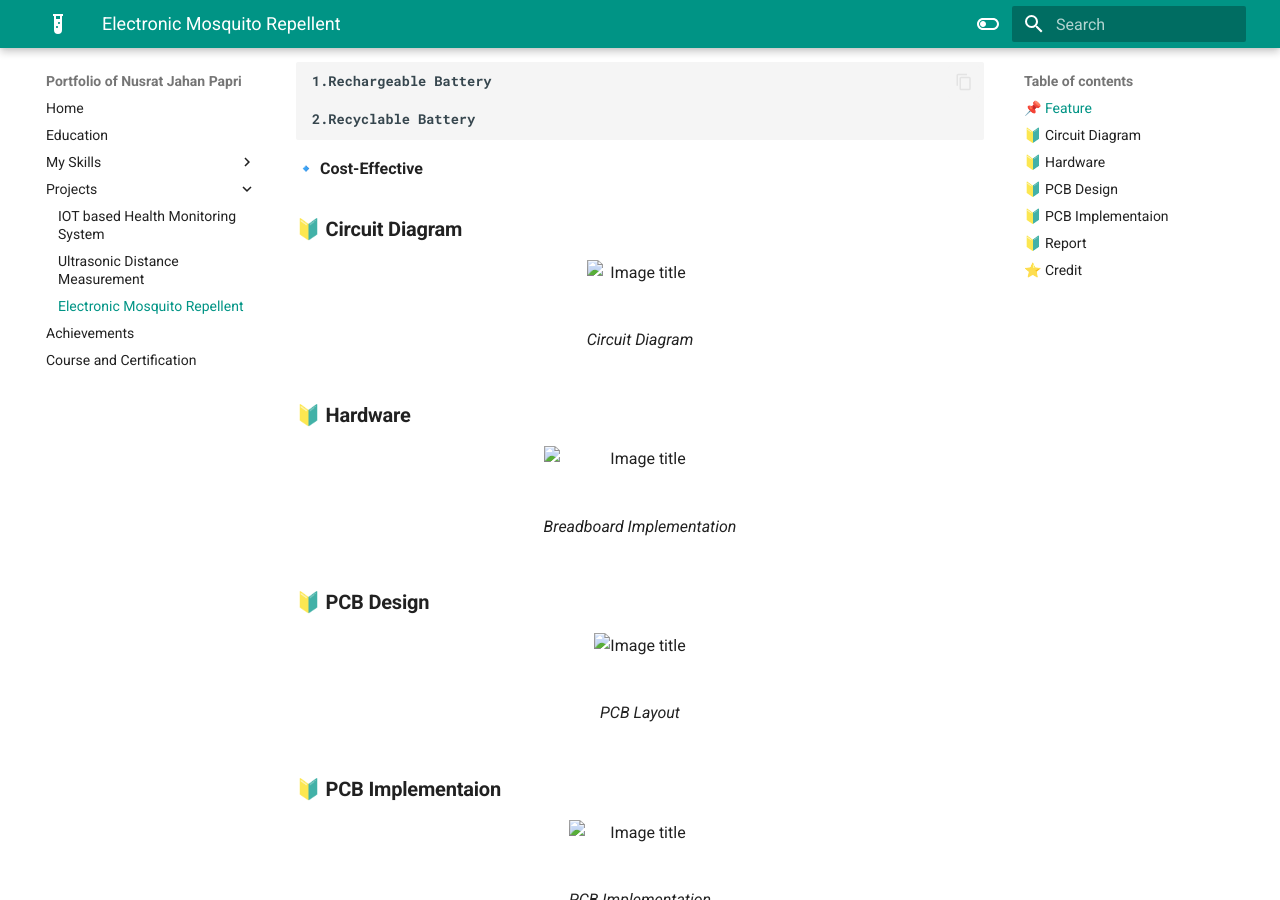
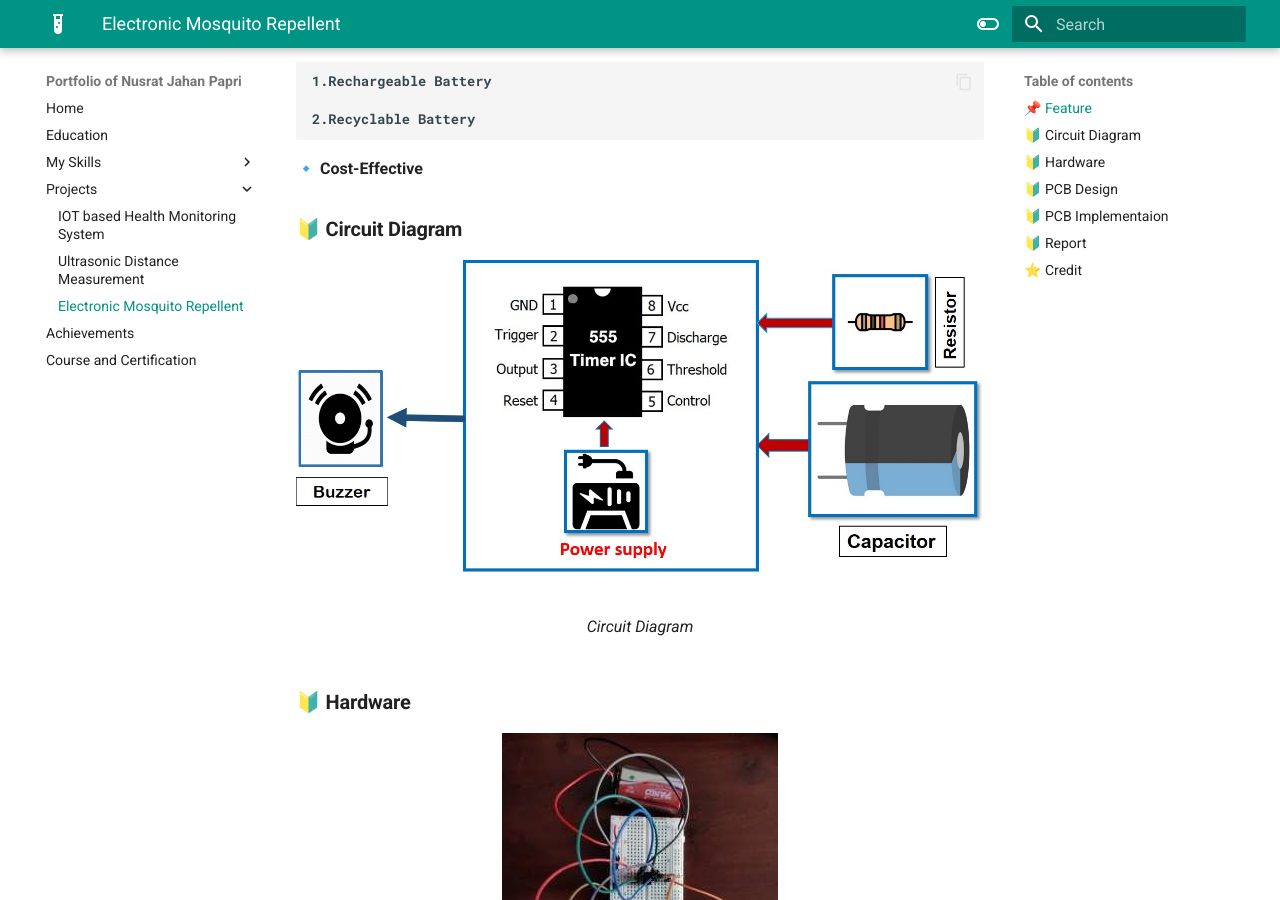
Before and after one commit to Nusrat008/papri-portfolio, an MkDocs documentation site: the page built from docs/Mosquito-repellent-ckt.md, in a window 1280 px wide and 900 px high, scrolled down 634 px. Built offline with MkDocs 1.6.1 and Material for MkDocs 9.7.7, drawn with Linux system fonts in a browser that asks for light colours.

Commit message:
fix images problem

```diff
--- a/docs/Mosquito-repellent-ckt.md
+++ b/docs/Mosquito-repellent-ckt.md
@@ -23,28 +23,28 @@ This model can be made by using the components are 555 timer, buzzer, switch , b
 ### **🔰 Circuit Diagram**
 
 <figure markdown="span">
-![Image title](images\mosquito-circuit.jpg){ loading=lazy }
+![Image title](images/mosquito-circuit.jpg){ loading=lazy }
   <figcaption>Circuit Diagram</figcaption>
 </figure>
 
 ### **🔰 Hardware**
 
 <figure markdown="span">
-![Image title](images\breadboard-implementation.jpg){ loading=lazy }
+![Image title](images/breadboard-implementation.jpg){ loading=lazy }
   <figcaption>Breadboard Implementation</figcaption>
 </figure>
 
 ### **🔰 PCB Design**
 
 <figure markdown="span">
-![Image title](images\pcb-layout.jpg){ loading=lazy }
+![Image title](images/pcb-layout.jpg){ loading=lazy }
   <figcaption>PCB Layout</figcaption>
 </figure>
 
 ### **🔰 PCB Implementaion**
 
 <figure markdown="span">
-![Image title](images\PCB-implementation.jpg){ loading=lazy }
+![Image title](images/PCB-implementation.jpg){ loading=lazy }
   <figcaption>PCB Implementation</figcaption>
 </figure>
 
```
Also changed, not shown: docs/iot-based-health-monitoring.md (+3 -3 lines).
